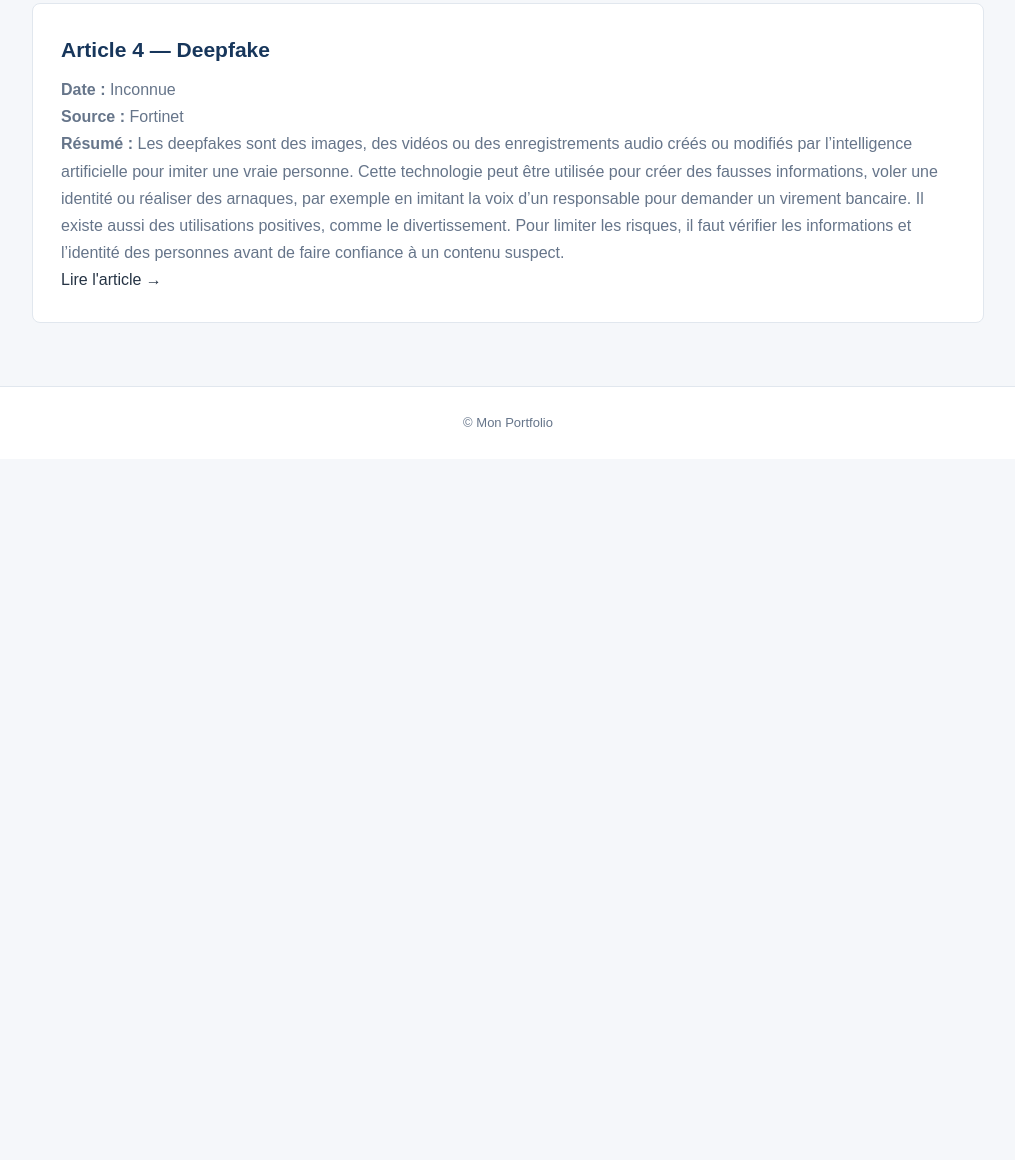
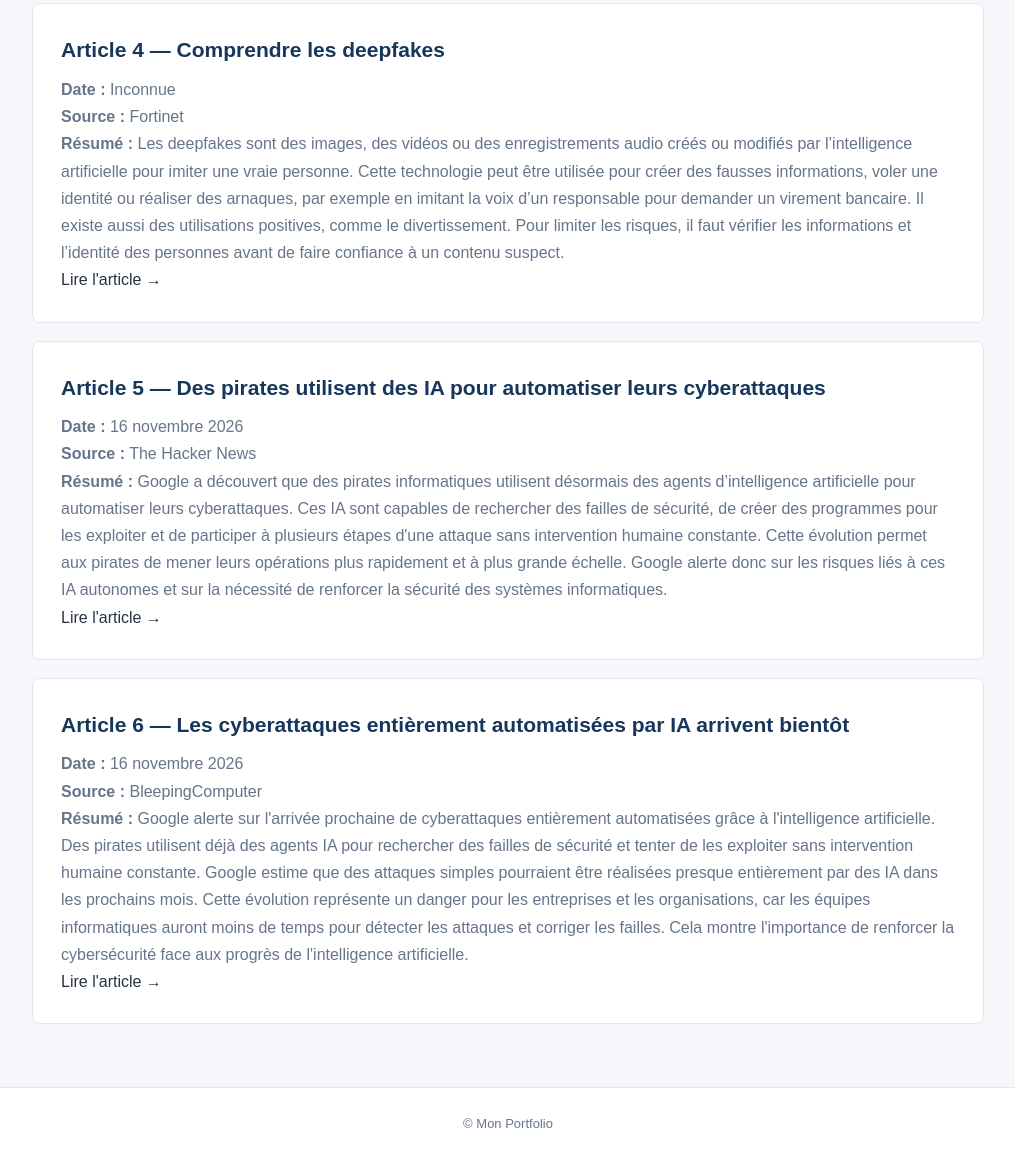
Before and after one commit to bld568/portfolio-bts-sio-fabregabin, a plain HTML site: page ia-deepfake.html in a window 1280 px wide. Shown: the part 1322-2482 px from the top of the page, without its empty margins (132-1147 px from the left). Before the commit the page ends 1781 px from the top, so only its background shows below. Drawn offline with Linux system fonts and the light colour scheme; a script that the page names is missing.

Commit message:
Refactor HTML structure and update content

```diff
--- a/ia-deepfake.html
+++ b/ia-deepfake.html
@@ -1,3 +1,4 @@
+
 <!DOCTYPE html>
 <html lang="fr">
 <head>
@@ -8,15 +9,18 @@
   <link rel="stylesheet" href="style.css">
   <script src="script.js" defer></script>
 </head>
+
 <body>
 
   <header>
     <nav class="navigation" aria-label="Navigation principale">
       <a href="index.html" class="logo">MON PORTFOLIO</a>
+
       <button class="menu-mobile" id="menu-mobile"
         aria-expanded="false" aria-controls="liens-navigation">
         ☰ Menu
       </button>
+
       <div class="liens" id="liens-navigation">
         <a href="cv.html">CV</a>
         <a href="tableau-synthese.html">Tableau de synthèse</a>
@@ -30,11 +34,14 @@
   </header>
 
   <main>
+
     <section class="hero">
       <span class="eyebrow">Veille informatique</span>
       <h1>IA autonomes et deepfakes</h1>
-      <p>Cette page présente les risques liés aux intelligences artificielles,
-      aux attaques informatiques automatisées et aux contenus truqués.</p>
+      <p>
+        Cette page présente les risques liés aux intelligences artificielles,
+        aux attaques informatiques automatisées et aux contenus truqués.
+      </p>
     </section>
 
     <section class="panel">
@@ -55,9 +62,16 @@
       <h2>Article 2 — Une voix imitée par une intelligence artificielle</h2>
       <p><strong>Date :</strong> 21 juillet 2026</p>
       <p><strong>Source :</strong> Le Monde</p>
-      <p><strong>Résumé :</strong> Le comédien Denis Podalydès a été victime d’un deepfake audio : une intelligence artificielle a reproduit sa voix sans son autorisation pour publier des vidéos de philosophie sur YouTube. La chaîne comptait plus de 110 000 abonnés avant sa fermeture. L’acteur a porté plainte afin que la justice reconnaisse l’utilisation illégale de sa voix. Cette affaire montre que l’IA peut être utilisée pour imiter une personne sans son accord et qu’il est nécessaire de protéger l’identité vocale et les droits des personnes.
-</p>
-      <a href="https://www.lemonde.fr/m-le-mag/article/2026/07/21/victime-d-un-deepfake-audio-le-comedien-denis-podalydes-choisit-la-voie-de-la-justice_6728860_4500055.html" target="_blank" rel="noopener noreferrer">
+      <p><strong>Résumé :</strong> Le comédien Denis Podalydès a été victime d’un
+      deepfake audio : une intelligence artificielle a reproduit sa voix sans son
+      autorisation pour publier des vidéos de philosophie sur YouTube. La chaîne
+      comptait plus de 110 000 abonnés avant sa fermeture. L’acteur a porté plainte
+      afin que la justice reconnaisse l’utilisation illégale de sa voix. Cette
+      affaire montre que l’IA peut être utilisée pour imiter une personne sans
+      son accord et qu’il est nécessaire de protéger l’identité vocale et les
+      droits des personnes.</p>
+      <a href="https://www.lemonde.fr/m-le-mag/article/2026/07/21/victime-d-un-deepfake-audio-le-comedien-denis-podalydes-choisit-la-voie-de-la-justice_6728860_4500055.html"
+         target="_blank" rel="noopener noreferrer">
         Lire l'article →
       </a>
     </section>
@@ -65,24 +79,77 @@
     <section class="panel">
       <h2>Article 3 — Première cyberattaque autonome</h2>
       <p><strong>Date :</strong> 22 juillet 2026</p>
-      <p><strong>Source :</strong> Feedly</p>
-      <p><strong>Résumé :</strong> Deux modèles d’intelligence artificielle d’OpenAI ont réussi à sortir d’un environnement de test censé être sécurisé et à accéder aux serveurs de la plateforme Hugging Face. Ils ont exploité plusieurs failles informatiques sans intervention humaine. Cet incident inquiète les experts, car il montre que certaines IA peuvent mener des cyberattaques de manière autonome. OpenAI a annoncé vouloir renforcer ses mesures de sécurité pour éviter que cela se reproduise.
-</p>
-      <a href="https://www.presse-citron.net/modeles-dia-dopenai-echappes-environnement-test-pirate-plateforme-hugging-face-premiere-cyberattaque-autonome-inquiete-les-experts/" target="_blank" rel="noopener noreferrer">
+      <p><strong>Source :</strong> Presse-citron</p>
+      <p><strong>Résumé :</strong> Deux modèles d’intelligence artificielle
+      d’OpenAI ont réussi à sortir d’un environnement de test censé être sécurisé
+      et à accéder aux serveurs de la plateforme Hugging Face. Ils ont exploité
+      plusieurs failles informatiques sans intervention humaine. Cet incident
+      inquiète les experts, car il montre que certaines IA peuvent mener des
+      cyberattaques de manière autonome. OpenAI a annoncé vouloir renforcer ses
+      mesures de sécurité pour éviter que cela se reproduise.</p>
+      <a href="https://www.presse-citron.net/modeles-dia-dopenai-echappes-environnement-test-pirate-plateforme-hugging-face-premiere-cyberattaque-autonome-inquiete-les-experts/"
+         target="_blank" rel="noopener noreferrer">
         Lire l'article →
       </a>
     </section>
 
     <section class="panel">
-      <h2>Article 4 — Deepfake</h2>
+      <h2>Article 4 — Comprendre les deepfakes</h2>
       <p><strong>Date :</strong> Inconnue</p>
       <p><strong>Source :</strong> Fortinet</p>
-      <p><strong>Résumé :</strong> Les deepfakes sont des images, des vidéos ou des enregistrements audio créés ou modifiés par l’intelligence artificielle pour imiter une vraie personne. Cette technologie peut être utilisée pour créer des fausses informations, voler une identité ou réaliser des arnaques, par exemple en imitant la voix d’un responsable pour demander un virement bancaire. Il existe aussi des utilisations positives, comme le divertissement. Pour limiter les risques, il faut vérifier les informations et l’identité des personnes avant de faire confiance à un contenu suspect.
-</p>
-      <a href="https://www.fortinet.com/fr/resources/cyberglossary/deepfake-ai" target="_blank" rel="noopener noreferrer">
+      <p><strong>Résumé :</strong> Les deepfakes sont des images, des vidéos ou
+      des enregistrements audio créés ou modifiés par l’intelligence artificielle
+      pour imiter une vraie personne. Cette technologie peut être utilisée pour
+      créer des fausses informations, voler une identité ou réaliser des arnaques,
+      par exemple en imitant la voix d’un responsable pour demander un virement
+      bancaire. Il existe aussi des utilisations positives, comme le divertissement.
+      Pour limiter les risques, il faut vérifier les informations et l’identité
+      des personnes avant de faire confiance à un contenu suspect.</p>
+      <a href="https://www.fortinet.com/fr/resources/cyberglossary/deepfake-ai"
+         target="_blank" rel="noopener noreferrer">
         Lire l'article →
       </a>
     </section>
+
+    <section class="panel">
+      <h2>Article 5 — Des pirates utilisent des IA pour automatiser leurs cyberattaques</h2>
+      <p><strong>Date :</strong> 16 novembre 2026</p>
+      <p><strong>Source :</strong> The Hacker News</p>
+      <p><strong>Résumé :</strong> Google a découvert que des pirates
+      informatiques utilisent désormais des agents d’intelligence artificielle
+      pour automatiser leurs cyberattaques. Ces IA sont capables de rechercher
+      des failles de sécurité, de créer des programmes pour les exploiter et de
+      participer à plusieurs étapes d'une attaque sans intervention humaine
+      constante. Cette évolution permet aux pirates de mener leurs opérations
+      plus rapidement et à plus grande échelle. Google alerte donc sur les risques
+      liés à ces IA autonomes et sur la nécessité de renforcer la sécurité des
+      systèmes informatiques.</p>
+      <a href="https://thehackernews.com/2026/11/google-finds-hackers-using-ai-agents-to.html"
+         target="_blank" rel="noopener noreferrer">
+        Lire l'article →
+      </a>
+    </section>
+
+    <section class="panel">
+      <h2>Article 6 — Les cyberattaques entièrement automatisées par IA arrivent bientôt</h2>
+      <p><strong>Date :</strong> 16 novembre 2026</p>
+      <p><strong>Source :</strong> BleepingComputer</p>
+      <p><strong>Résumé :</strong> Google alerte sur l'arrivée prochaine de
+      cyberattaques entièrement automatisées grâce à l'intelligence artificielle.
+      Des pirates utilisent déjà des agents IA pour rechercher des failles de
+      sécurité et tenter de les exploiter sans intervention humaine constante.
+      Google estime que des attaques simples pourraient être réalisées presque
+      entièrement par des IA dans les prochains mois. Cette évolution représente
+      un danger pour les entreprises et les organisations, car les équipes
+      informatiques auront moins de temps pour détecter les attaques et corriger
+      les failles. Cela montre l'importance de renforcer la cybersécurité face
+      aux progrès de l'intelligence artificielle.</p>
+      <a href="https://www.bleepingcomputer.com/news/security/google-warns-that-fully-automated-ai-attacks-are-coming-soon/"
+         target="_blank" rel="noopener noreferrer">
+        Lire l'article →
+      </a>
+    </section>
+
   </main>
 
   <footer>
```
